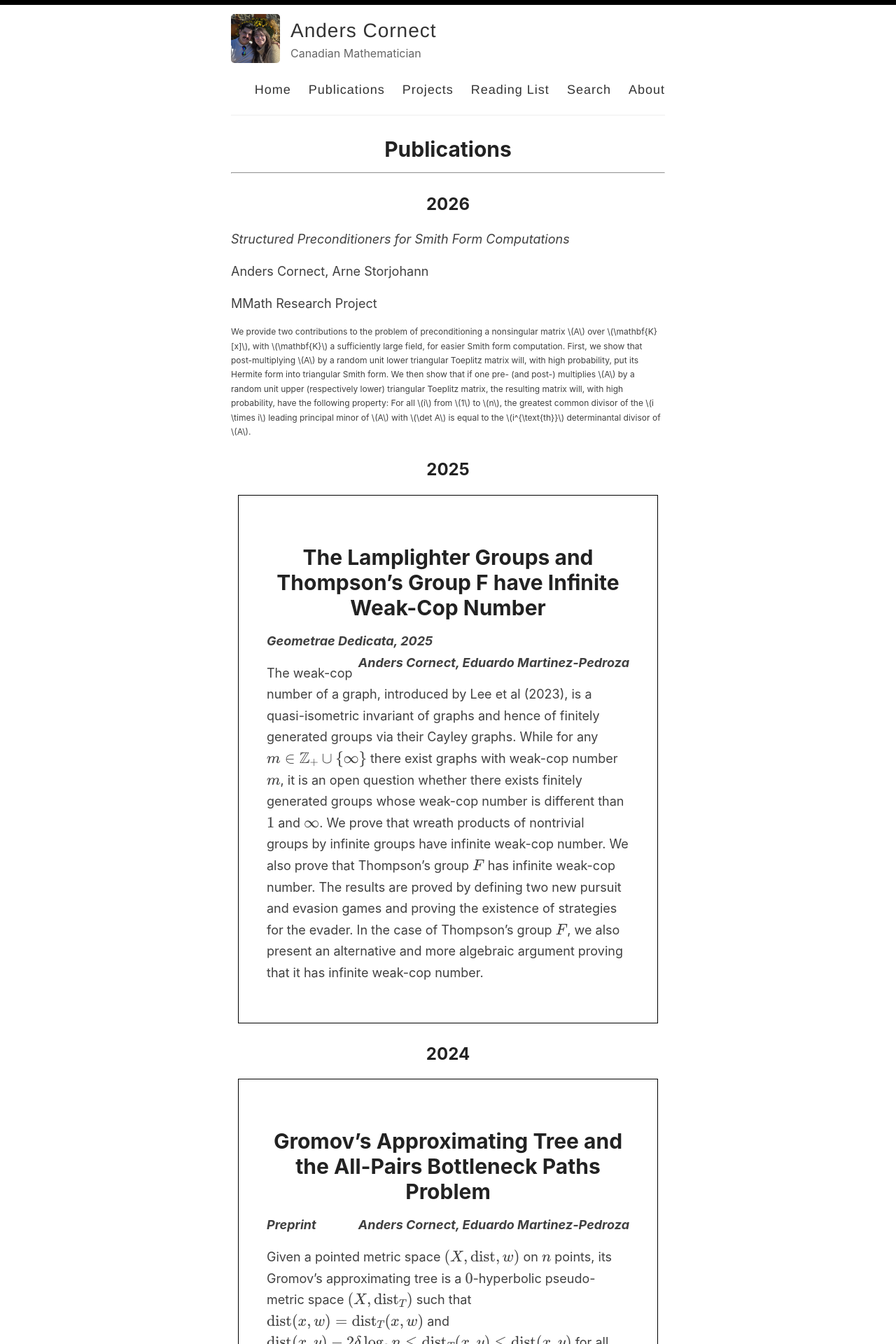
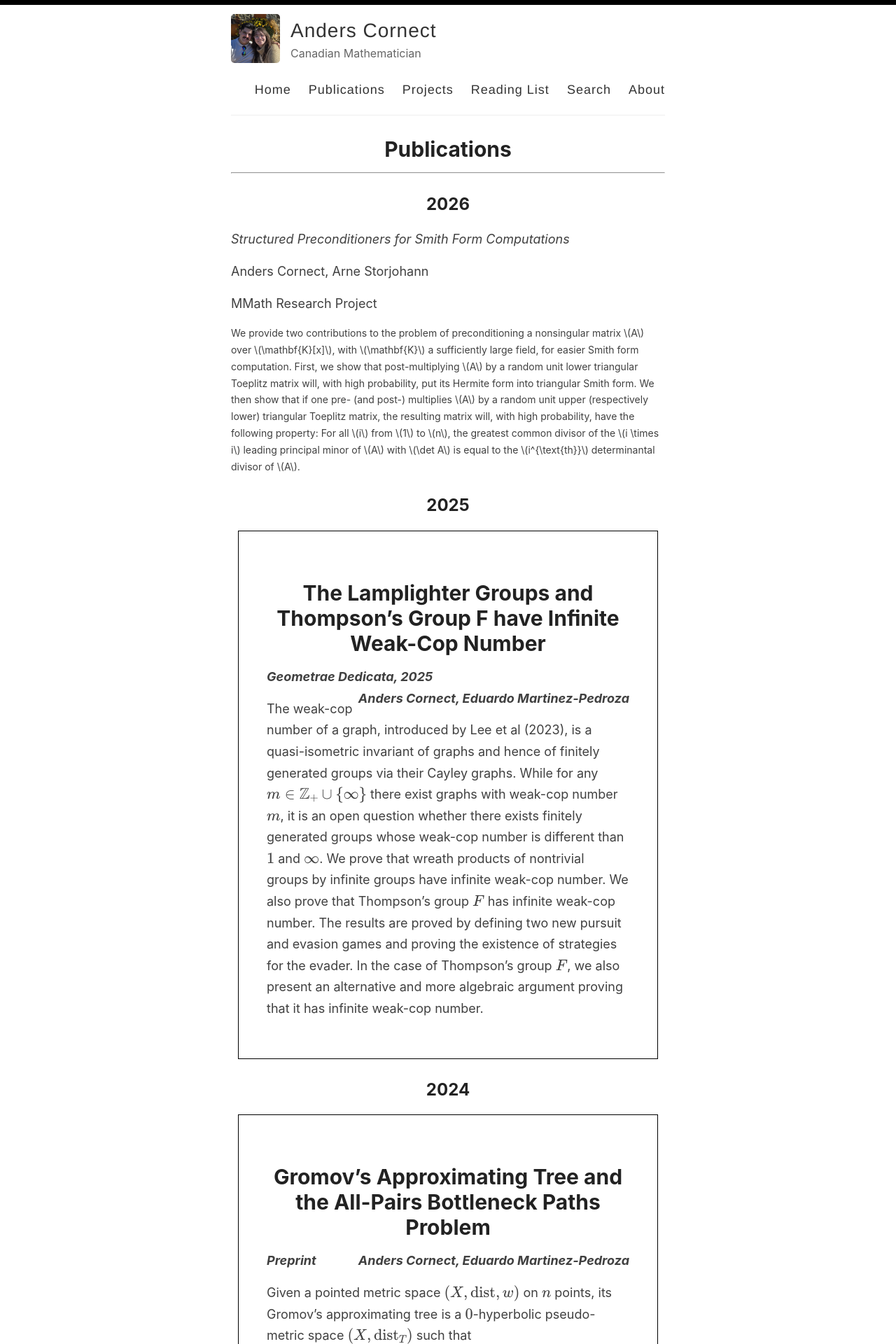
Before and after one commit to And-ers/And-ers.github.io, a Jekyll site: the page built from _pages/publications.md, in a window 1280 px wide. Shown: the top 1920 px of the page at 70% size. Built offline with Jekyll 4.4.1, drawn with Linux system fonts in a browser that asks for light colours.

Commit message:
modified:   assets/style.scss

```diff
--- a/assets/style.scss
+++ b/assets/style.scss
@@ -1159,7 +1159,12 @@ Modules - reusable parts of our design
 }
 
 .abstract{
-  font-size: 12px;
+  font-size: 14px;
+}
+
+.author{
+  font-size: 14px;
+  padding: 0px;
 }
 
 // Settled on moving the import of syntax highlighting to the bottom of the CSS
```
